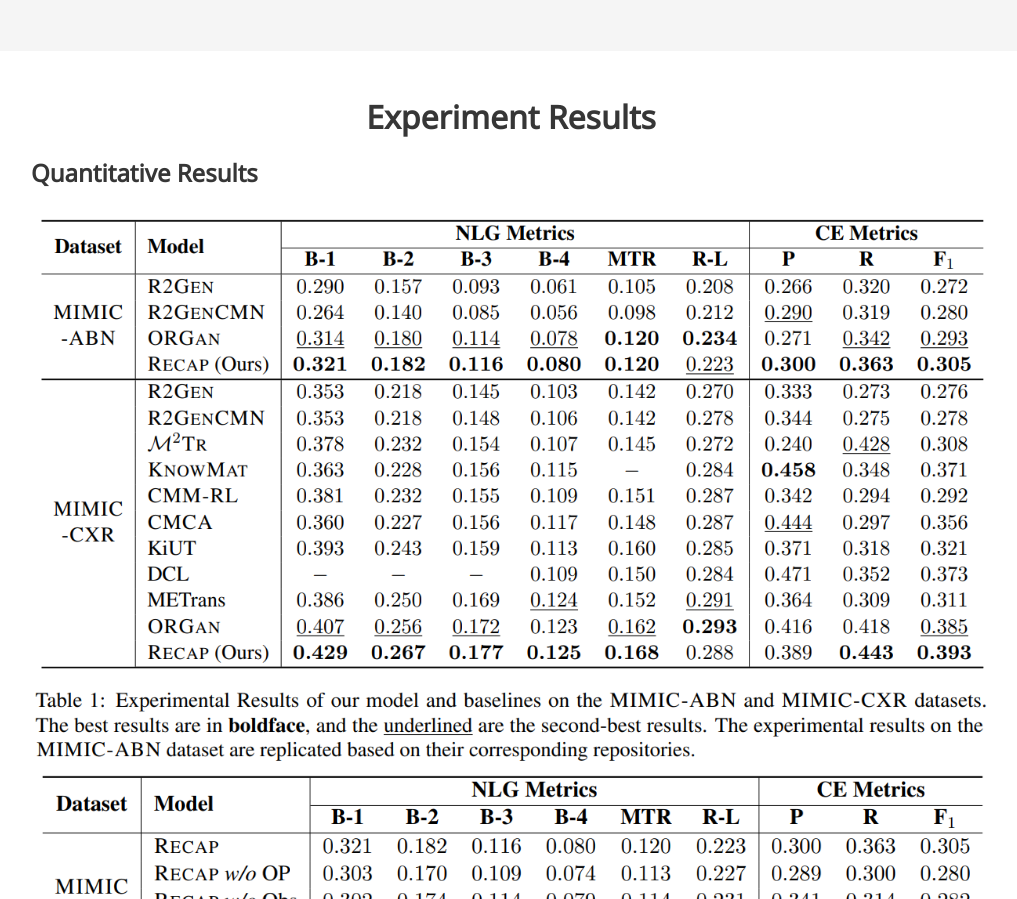
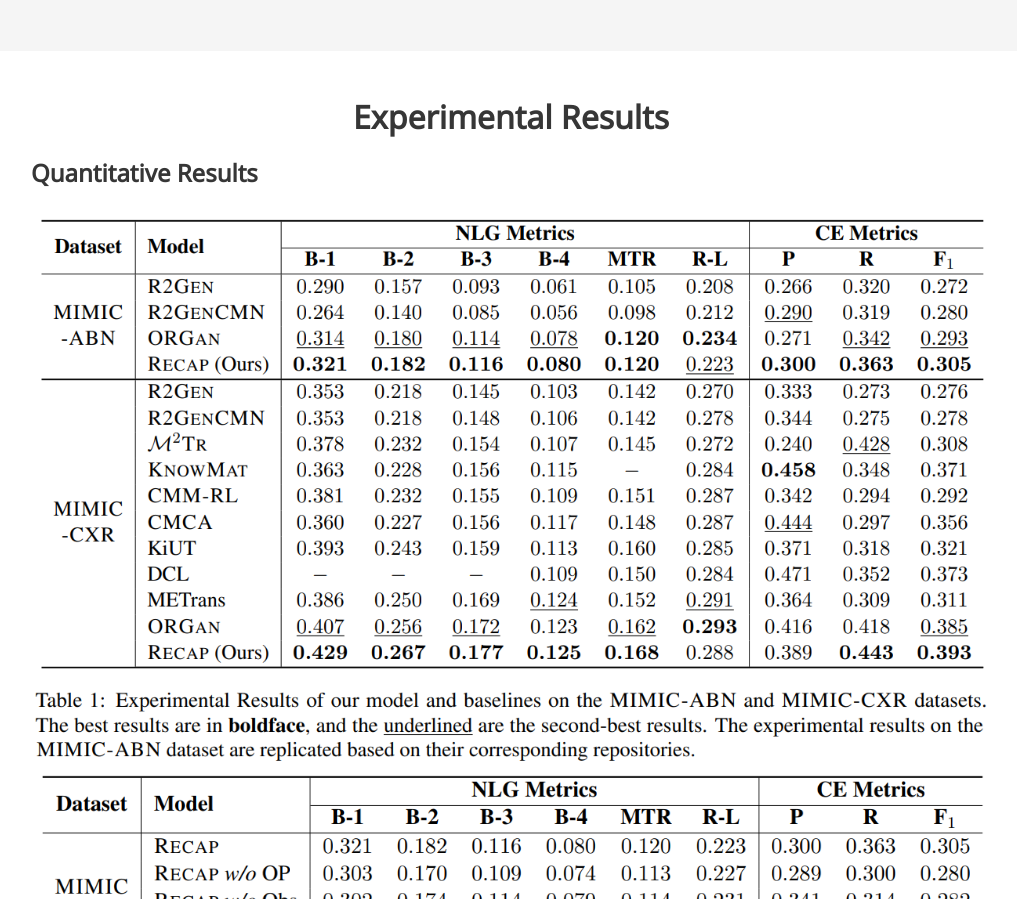
Before and after one commit to wjhou/Recap, a plain HTML site: page index.html in a window 1280 px wide. Shown: the part 1451-2350 px from the top of the page, without its empty margins (129-1146 px from the left). Drawn offline with nearby package versions, Linux system fonts and the light colour scheme; some icons are missing; a web font is replaced by a local one.

Commit message:
Update index.html

```diff
--- a/index.html
+++ b/index.html
@@ -154,7 +154,7 @@
     <div class="container is-max-desktop">
       <div class="columns is-centered has-text-centered">
         <div class="column is-four-fifths">
-          <h2 class="title is-3">Experiment Results</h2>
+          <h2 class="title is-3">Experimental Results</h2>
         </div>
       </div>
       <div class="content has-text-justified">
```
